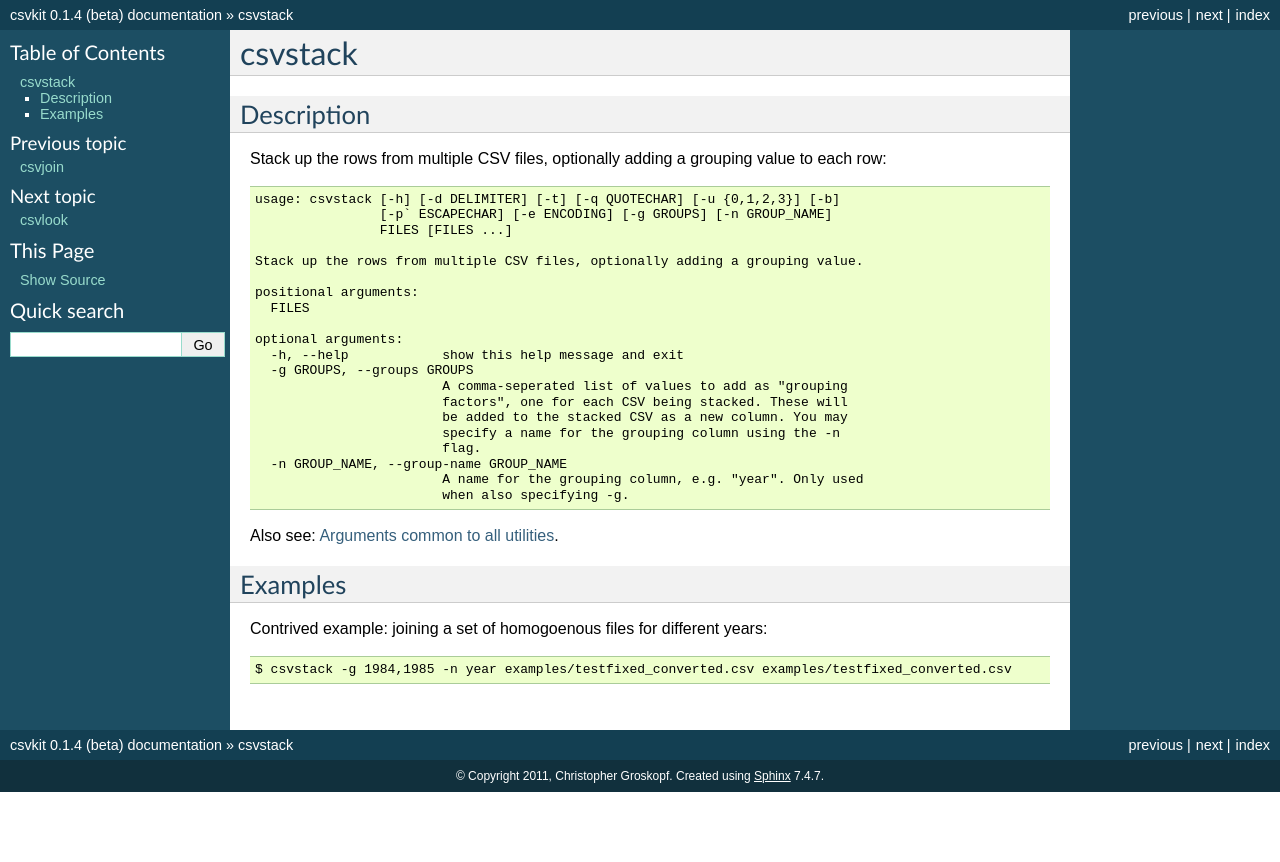
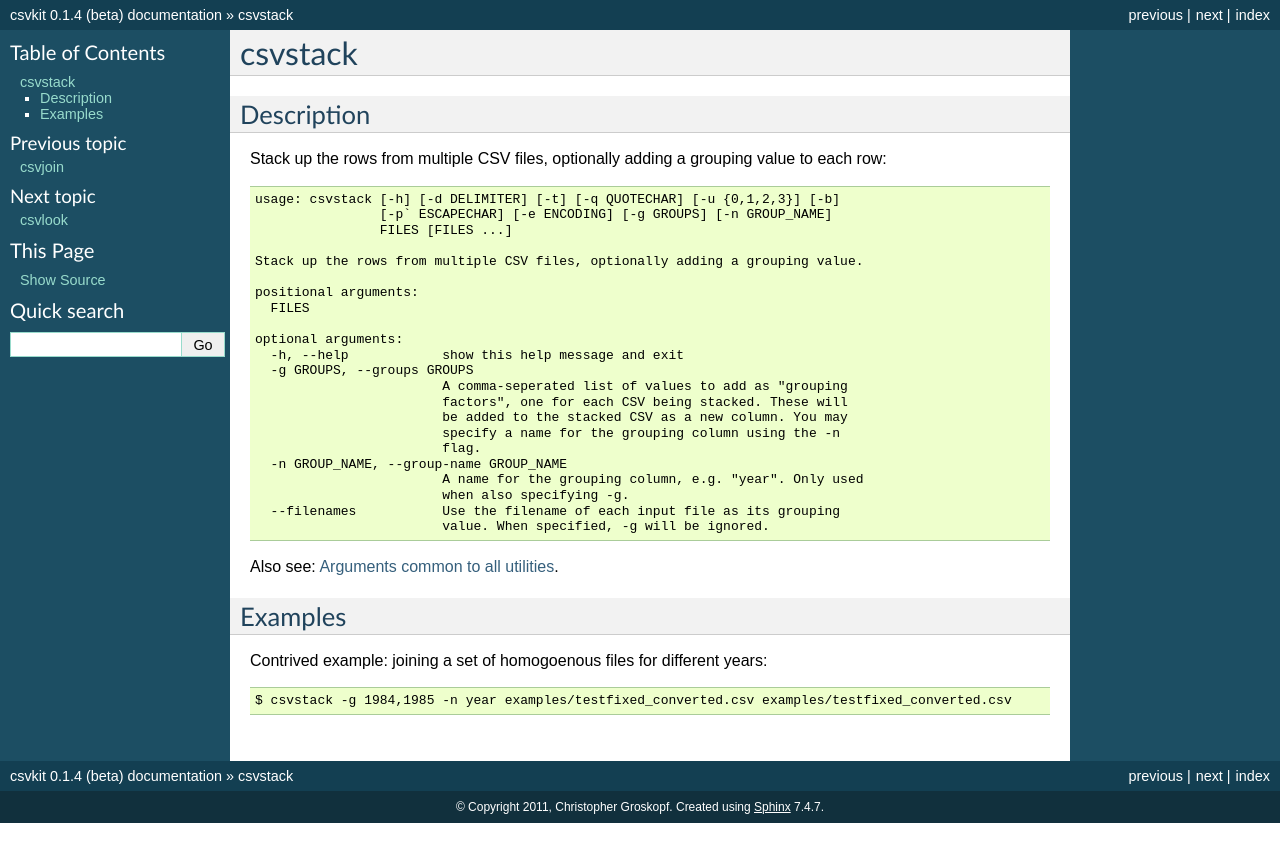
Before and after one commit to wireservice/csvkit, a Sphinx documentation site: the page built from docs/scripts/csvstack.rst, in a window 1280 px wide. Shown: the top 862 px of the page. Built offline with Sphinx 7.4.7, drawn with Linux system fonts in a browser that asks for light colours.

Commit message:
Added --filenames option to csvstack. Closes #47.

```diff
--- a/docs/scripts/csvstack.rst
+++ b/docs/scripts/csvstack.rst
@@ -27,6 +27,8 @@ Stack up the rows from multiple CSV files, optionally adding a grouping value to
       -n GROUP_NAME, --group-name GROUP_NAME
                             A name for the grouping column, e.g. "year". Only used
                             when also specifying -g.
+      --filenames           Use the filename of each input file as its grouping
+                            value. When specified, -g will be ignored.
 
 Also see: :doc:`common_arguments`.
 
```
Also changed, not shown: 1 other file.
